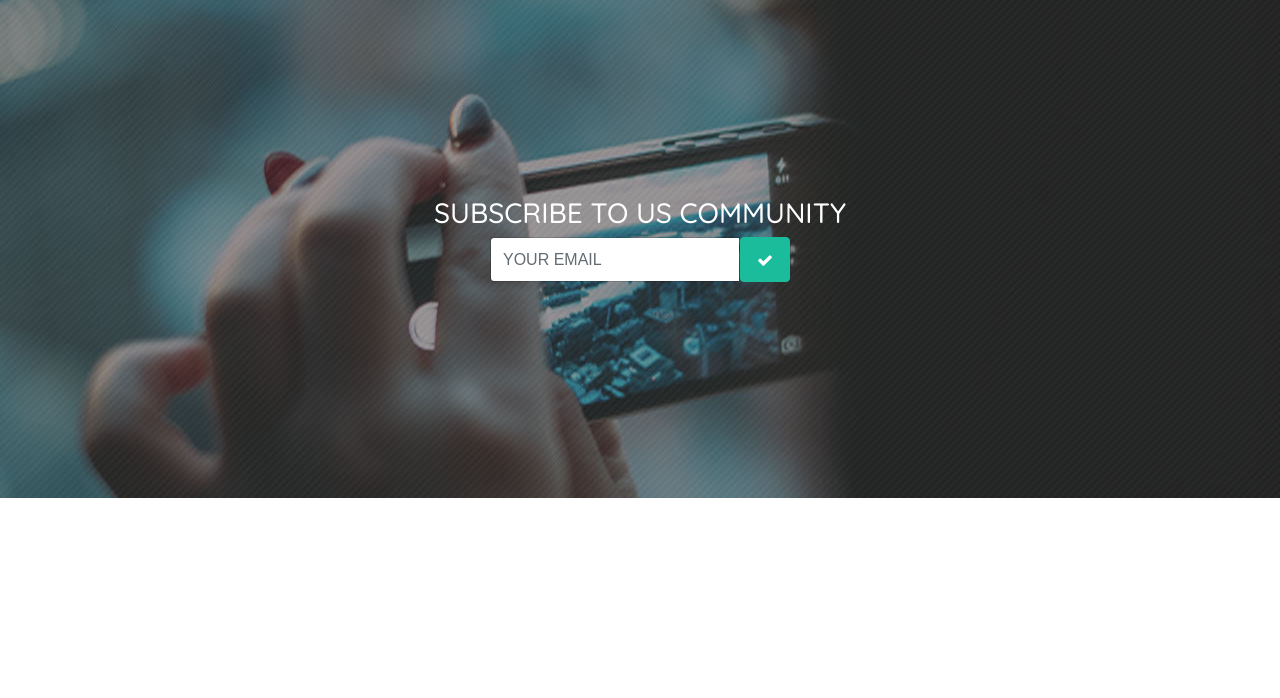
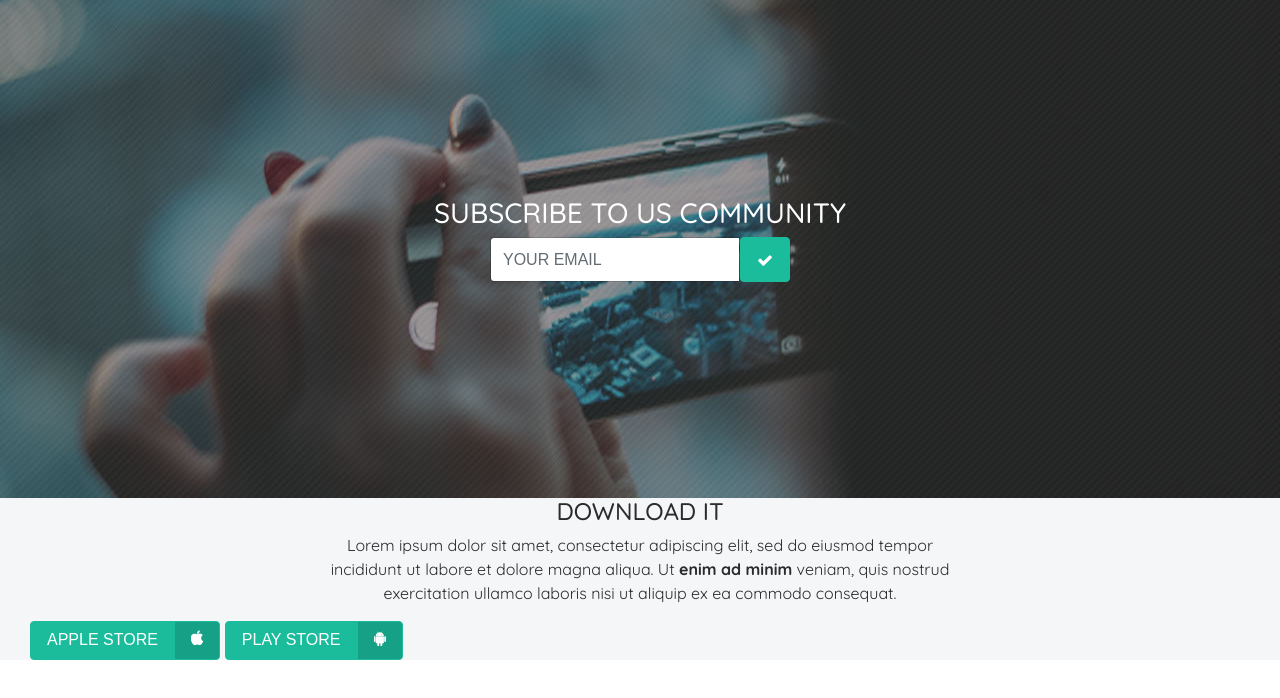
Before and after one commit to llucaso/PSD2HTML-Bootstrap4, a website: page index.html in a window 1280 px wide. Shown: the part 2031-2729 px from the top of the page. After the commit the page ends 2691 px from the top, so only its background shows below. Drawn offline with nearby package versions, Linux system fonts and the light colour scheme.

Commit message:
download section added

```diff
--- a/index.html
+++ b/index.html
@@ -150,8 +150,25 @@
 			</div>
 		</section>
 
-		<section id="footer">
+		<section id="download">
+			<div class="container-fluid">
+				<div class="container-fluid download-text">
+					<h4>DOWNLOAD IT</h4>
+					<p>Lorem ipsum dolor sit amet, consectetur adipiscing elit, sed do eiusmod tempor<br> incididunt ut labore et dolore magna aliqua. Ut <b>enim ad minim</b> veniam, quis nostrud<br> exercitation ullamco laboris nisi ut aliquip ex ea commodo consequat.</p>
+				</div>
+				<div class="container-fluid download-buttons">
+					<div class="btn-group" role="group" aria-label="Basic example">
+						<button type="button" class="btn btn-primary apple">APPLE STORE</button>
+						<button type="button" class="btn btn-primary apple-icon"><i class="fa fa-apple" aria-hidden="true"></i></button>
+					</div>
+					<div class="btn-group" role="group" aria-label="Basic example">
+						<button type="button" class="btn btn-primary play">PLAY STORE</button>
+						<button type="button" class="btn btn-primary play-icon"><i class="fa fa-android" aria-hidden="true"></i></button>
+					</div>
+				</div>
 
+
+			</div>
 
 
 		</section>
--- a/sass/main.sass
+++ b/sass/main.sass
@@ -19,6 +19,7 @@ h1, h5, h4, h3
 
 $font: "Quicksand" sans-serif
 $color: #1abc9c
+$color-hover: #16A085
 $bg-color: #f5f6f7
 
 //NAVIGATION
@@ -194,9 +195,23 @@ $bg-color: #f5f6f7
 .fa-check
 	margin-top: 6px
 
+//DOWNLOAD
+#download
+	background-color: $bg-color
+	.download-text
+		h4
+			text-align: center
+		p
+			text-align: center
 
+.apple-icon
+	background-color: $color-hover
+	cursor: pointer !important
+	pointer-events: none
 
-
+.play-icon
+	background-color: $color-hover
+	pointer-events: none
 
 
 //FOOTER
```
Also changed, not shown: css/main.css, 1 other file.
